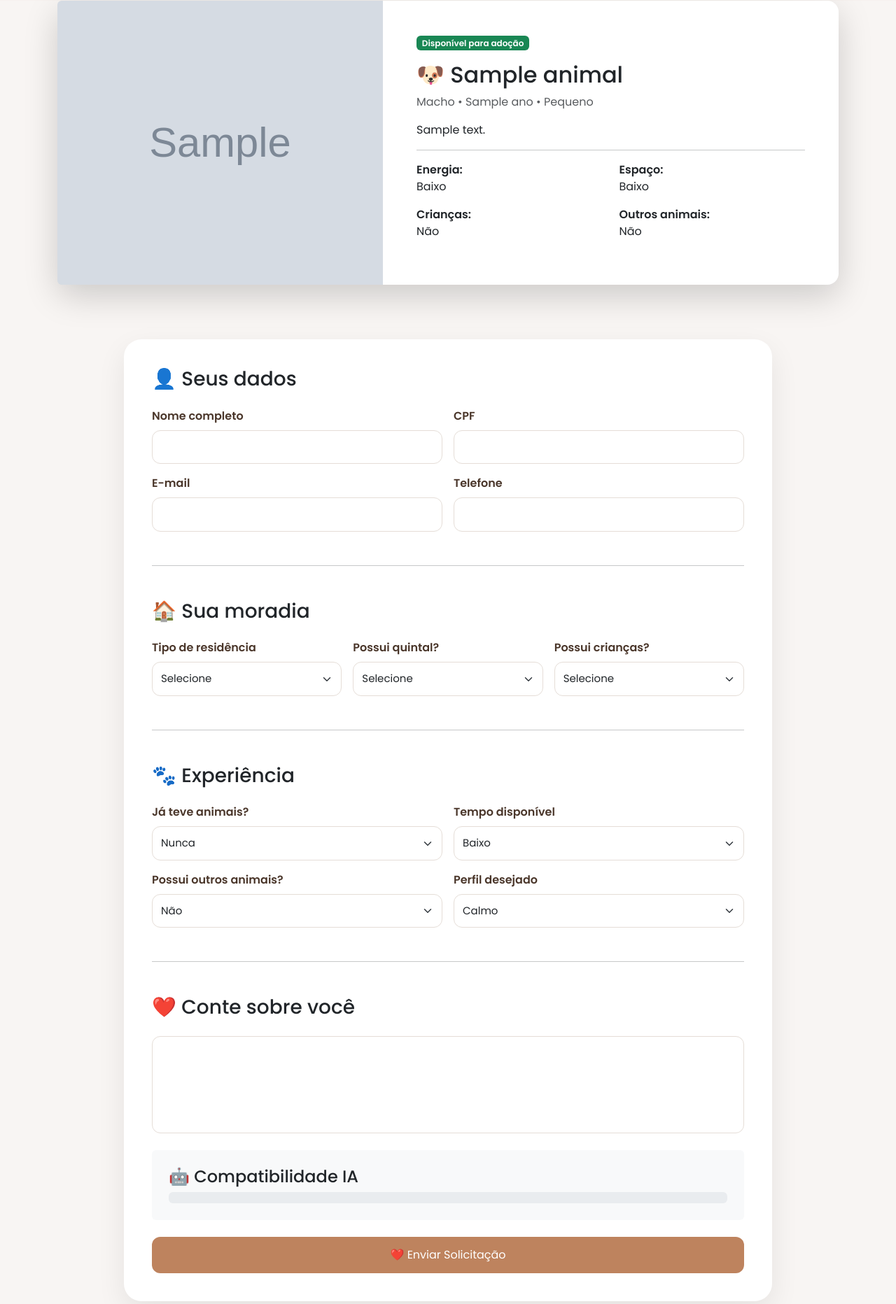
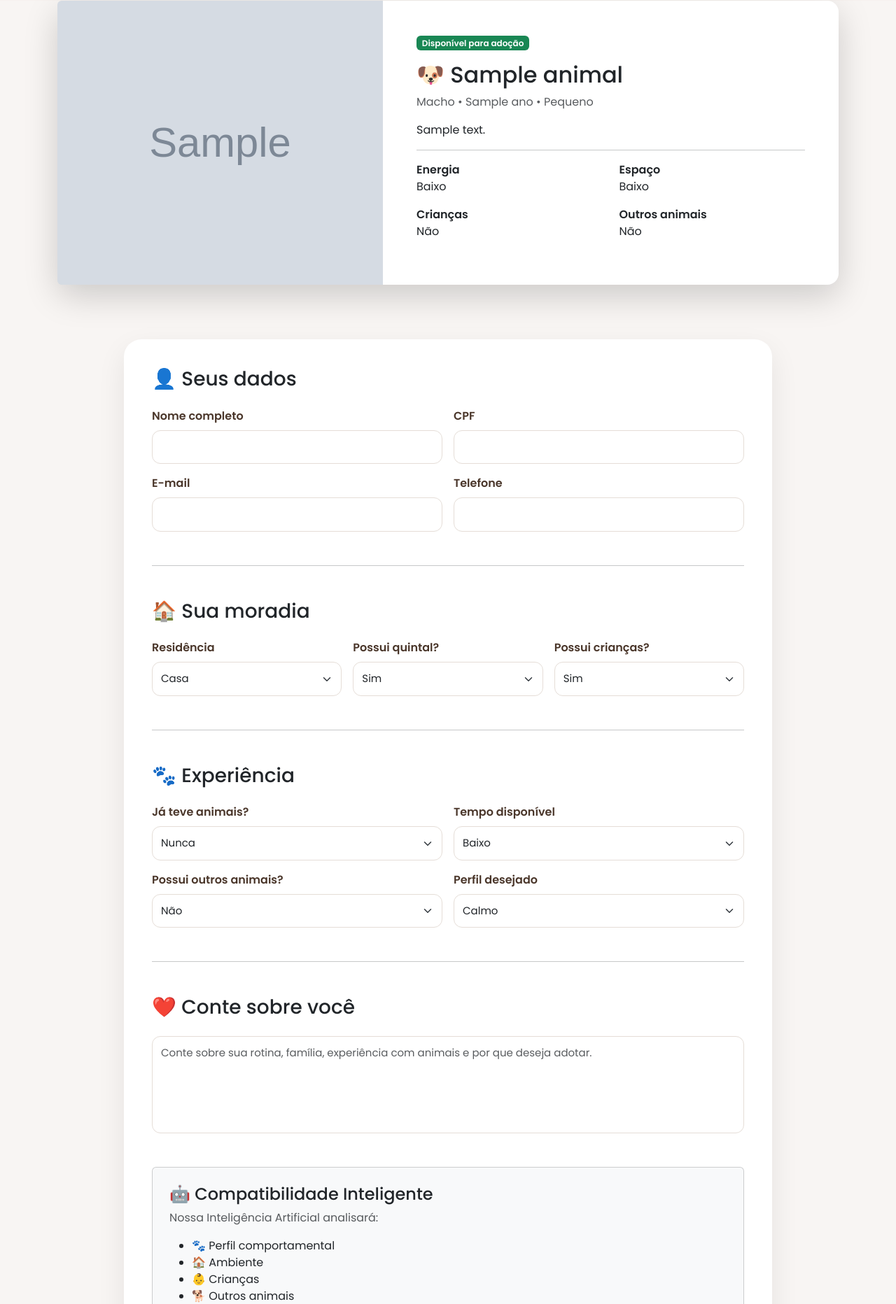
Before and after one commit to thiagomacklin/petconnect, a Django app: page /animais/adotar/1/ in a window 1280 px wide. Shown: the part 309-2173 px from the top of the page at 70% size. Run offline with Django 5.2, Linux system fonts and the light colour scheme; tables that the repository leaves empty hold one stand-in row (values such as "Sample post"); grey boxes marked "Sample" are stand-in pictures.

Commit message:
Add files via upload

```diff
--- a/pet/templates/animais/adocao.html
+++ b/pet/templates/animais/adocao.html
@@ -1,3 +1,4 @@
+
 {% load static %}
 
 <!DOCTYPE html>
@@ -8,7 +9,7 @@
     <meta charset="UTF-8">
     <meta name="viewport" content="width=device-width, initial-scale=1">
 
-<title>Quero Adotar | Amigos de Patas</title>
+    <title>Quero Adotar | Pet Connect 5.0</title>
 
     <link href="https://cdn.jsdelivr.net/npm/bootstrap@5.3.7/dist/css/bootstrap.min.css" rel="stylesheet">
 
@@ -20,30 +21,36 @@
 
 <body>
 
+<!-- ========================================= -->
 <!-- NAVBAR -->
+<!-- ========================================= -->
+
 <nav class="navbar navbar-expand-lg bg-white shadow-sm fixed-top">
+
     <div class="container">
-        <!-- LOGO -->
+
         <a class="navbar-brand logo" href="{% url 'index' %}">
-          <img src="{% static 'logo.png' %}" alt="Logo" />
+            <img src="{% static 'logo.png' %}" alt="Logo">
         </a>
 
-        <!-- MENU MOBILE -->
         <button
             class="navbar-toggler"
             type="button"
             data-bs-toggle="collapse"
-          data-bs-target="#menu"
-        >
+            data-bs-target="#menu">
+
             <span class="navbar-toggler-icon"></span>
+
         </button>
 
-        <!-- MENU -->
         <div class="collapse navbar-collapse" id="menu">
-          <!-- LINKS PRINCIPAIS -->
+
             <ul class="navbar-nav mx-auto">
+
                 <li class="nav-item">
-              <a class="nav-link" href="{% url 'index' %}"> Início </a>
+                    <a class="nav-link" href="{% url 'index' %}">
+                        Início
+                    </a>
                 </li>
 
                 <li class="nav-item">
@@ -53,10 +60,11 @@
                 </li>
 
                 <li class="nav-item">
-              <a class="nav-link" href="{% url 'sobre_nos' %}"> Sobre </a>
+                    <a class="nav-link" href="{% url 'sobre_nos' %}">
+                        Sobre
+                    </a>
                 </li>
 
-            <!-- APENAS ADMIN -->
                 {% if user.is_authenticated and user.is_superuser %}
 
                 <li class="nav-item">
@@ -66,51 +74,75 @@
                 </li>
 
                 {% endif %}
+
             </ul>
 
-          <!-- LADO DIREITO -->
             <div class="d-flex align-items-center gap-2">
-            <!-- VISITANTE -->
+
                 {% if not user.is_authenticated %}
 
-            <a href="{% url 'login' %}" class="btn btn-outline-secondary">
+                    <a href="{% url 'login' %}"
+                       class="btn btn-outline-secondary">
                         Entrar
                     </a>
 
-            <a href="{% url 'como_ajudar' %}" class="btn btn-doar"> ❤️ Doar </a>
+                    <a href="{% url 'como_ajudar' %}"
+                       class="btn btn-doar">
+                        ❤️ Doar
+                    </a>
 
-            <!-- LOGADO -->
                 {% else %}
 
-            <span class="text-muted me-2"> 👋 {{ user.username }} </span>
+                    <span class="text-muted">
+                        👋 {{ user.username }}
+                    </span>
 
-            <a href="{% url 'logout' %}" class="btn btn-outline-danger">
+                    <a href="{% url 'logout' %}"
+                       class="btn btn-outline-danger">
                         Sair
                     </a>
 
                 {% endif %}
+
             </div>
+
         </div>
+
     </div>
+
 </nav>
 
 
+<!-- ========================================= -->
 <!-- HERO -->
+<!-- ========================================= -->
+
 <section class="form-hero">
 
     <div class="container text-center">
 
-        <span class="subtitulo">PROCESSO DE ADOÇÃO</span>
+        <span class="subtitulo">
+            PROCESSO DE ADOÇÃO
+        </span>
 
-        <h1 class="titulo">Quero adotar este animal</h1>
+        <h1 class="titulo">
+            Quero adotar este animal
+        </h1>
 
-        <p>Preencha suas informações para iniciar o processo de adoção responsável.</p>
+        <p>
+            Preencha suas informações para iniciar
+            o processo de adoção responsável.
+        </p>
 
     </div>
 
 </section>
 
+
+<!-- ========================================= -->
 <!-- ANIMAL -->
+<!-- ========================================= -->
+
 <section class="container">
 
     <div class="card shadow-lg border-0 rounded-4 mb-5">
@@ -120,13 +152,19 @@
             <div class="col-lg-5">
 
                 {% if animal.foto1 and animal.foto1.name %}
-        <img src="{{ animal.foto1.url }}"
+
+                    <img
+                        src="{{ animal.foto1.url }}"
                         class="img-fluid rounded-start h-100"
                         style="object-fit:cover;">
+
                 {% else %}
-        <img src="https://via.placeholder.com/700x600?text=Sem+Foto"
+
+                    <img
+                        src="https://via.placeholder.com/700x600"
                         class="img-fluid rounded-start h-100"
                         style="object-fit:cover;">
+
                 {% endif %}
 
             </div>
@@ -140,16 +178,29 @@
                     </span>
 
                     <h2>
-        {% if animal.tipo == 'CAO' %} 🐶 {% else %} 🐱 {% endif %}
+
+                        {% if animal.tipo == 'CAO' %}
+                            🐶
+                        {% else %}
+                            🐱
+                        {% endif %}
+
                         {{ animal.nome }}
+
                     </h2>
 
                     <p class="text-muted">
-        {{ animal.get_sexo_display }} • {{ animal.idade }} ano{{ animal.idade|pluralize }} • {{ animal.get_porte_display }}
+
+                        {{ animal.get_sexo_display }}
+                        •
+                        {{ animal.idade }} ano{{ animal.idade|pluralize }}
+                        •
+                        {{ animal.get_porte_display }}
+
                     </p>
 
                     <p>
-        {{ animal.descricao|default:"Sem descrição disponível." }}
+                        {{ animal.descricao }}
                     </p>
 
                     <hr>
@@ -157,23 +208,23 @@
                     <div class="row">
 
                         <div class="col-md-6 mb-3">
-            <strong>Energia:</strong><br>
-            {{ animal.get_nivel_energia_display|default:"Não informado" }}
+                            <strong>Energia</strong><br>
+                            {{ animal.get_nivel_energia_display }}
                         </div>
 
                         <div class="col-md-6 mb-3">
-            <strong>Espaço:</strong><br>
-            {{ animal.get_necessidade_espaco_display|default:"Não informado" }}
+                            <strong>Espaço</strong><br>
+                            {{ animal.get_necessidade_espaco_display }}
                         </div>
 
                         <div class="col-md-6 mb-3">
-            <strong>Crianças:</strong><br>
-            {{ animal.get_convive_criancas_display|default:"Não informado" }}
+                            <strong>Crianças</strong><br>
+                            {{ animal.get_convive_criancas_display }}
                         </div>
 
                         <div class="col-md-6 mb-3">
-            <strong>Outros animais:</strong><br>
-            {{ animal.get_convive_animais_display|default:"Não informado" }}
+                            <strong>Outros animais</strong><br>
+                            {{ animal.get_convive_animais_display }}
                         </div>
 
                     </div>
@@ -188,7 +239,11 @@
 
 </section>
 
+
+<!-- ========================================= -->
 <!-- FORMULÁRIO -->
+<!-- ========================================= -->
+
 <section class="container pb-5">
 
 <div class="row justify-content-center">
@@ -201,147 +256,361 @@
 
 {% csrf_token %}
 
-<h3 class="mb-4">👤 Seus dados</h3>
+<!-- DADOS -->
+
+<h3 class="mb-4">
+    👤 Seus dados
+</h3>
 
 <div class="row g-3">
 
     <div class="col-md-6">
-<label class="form-label">Nome completo</label>
-<input type="text" name="nome" class="form-control" required>
+        <label class="form-label">
+            Nome completo
+        </label>
+
+        <input
+            type="text"
+            name="nome"
+            class="form-control"
+            required>
     </div>
 
     <div class="col-md-6">
-<label class="form-label">CPF</label>
-<input type="text" name="cpf" class="form-control" required>
+        <label class="form-label">
+            CPF
+        </label>
+
+        <input
+            type="text"
+            name="cpf"
+            class="form-control"
+            required>
     </div>
 
     <div class="col-md-6">
-<label class="form-label">E-mail</label>
-<input type="email" name="email" class="form-control" required>
+        <label class="form-label">
+            E-mail
+        </label>
+
+        <input
+            type="email"
+            name="email"
+            class="form-control"
+            required>
     </div>
 
     <div class="col-md-6">
-<label class="form-label">Telefone</label>
-<input type="text" name="telefone" class="form-control" required>
+        <label class="form-label">
+            Telefone
+        </label>
+
+        <input
+            type="text"
+            name="telefone"
+            class="form-control"
+            required>
     </div>
 
 </div>
 
+
 <hr class="my-5">
 
-<h3 class="mb-4">🏠 Sua moradia</h3>
+
+<!-- MORADIA -->
+
+<h3 class="mb-4">
+    🏠 Sua moradia
+</h3>
 
 <div class="row g-3">
 
     <div class="col-md-4">
-<label class="form-label">Tipo de residência</label>
-<select name="residencia" class="form-select">
-    <option value="">Selecione</option>
+
+        <label class="form-label">
+            Residência
+        </label>
+
+        <select name="residencia"
+                class="form-select">
+
             <option>Casa</option>
             <option>Apartamento</option>
             <option>Chácara</option>
+
         </select>
+
     </div>
 
     <div class="col-md-4">
-<label class="form-label">Possui quintal?</label>
-<select name="quintal" class="form-select">
-    <option>Selecione</option>
+
+        <label class="form-label">
+            Possui quintal?
+        </label>
+
+        <select name="quintal"
+                class="form-select">
+
             <option>Sim</option>
             <option>Não</option>
+
         </select>
+
     </div>
 
     <div class="col-md-4">
-<label class="form-label">Possui crianças?</label>
-<select name="criancas" class="form-select">
-    <option>Selecione</option>
+
+        <label class="form-label">
+            Possui crianças?
+        </label>
+
+        <select name="criancas"
+                class="form-select">
+
             <option>Sim</option>
             <option>Não</option>
+
         </select>
+
     </div>
 
 </div>
 
+
 <hr class="my-5">
 
-<h3 class="mb-4">🐾 Experiência</h3>
+
+<!-- EXPERIÊNCIA -->
+
+<h3 class="mb-4">
+    🐾 Experiência
+</h3>
 
 <div class="row g-3">
 
     <div class="col-md-6">
-<label class="form-label">Já teve animais?</label>
-<select name="experiencia" class="form-select">
+
+        <label class="form-label">
+            Já teve animais?
+        </label>
+
+        <select name="experiencia"
+                class="form-select">
+
             <option>Nunca</option>
             <option>Pouca experiência</option>
             <option>Muita experiência</option>
+
         </select>
+
     </div>
 
     <div class="col-md-6">
-<label class="form-label">Tempo disponível</label>
-<select name="tempo" class="form-select">
+
+        <label class="form-label">
+            Tempo disponível
+        </label>
+
+        <select name="tempo"
+                class="form-select">
+
             <option>Baixo</option>
             <option>Médio</option>
             <option>Alto</option>
+
         </select>
+
     </div>
 
     <div class="col-md-6">
-<label class="form-label">Possui outros animais?</label>
-<select name="outros_animais" class="form-select">
+
+        <label class="form-label">
+            Possui outros animais?
+        </label>
+
+        <select name="outros_animais"
+                class="form-select">
+
             <option>Não</option>
             <option>Sim</option>
+
         </select>
+
     </div>
 
     <div class="col-md-6">
-<label class="form-label">Perfil desejado</label>
-<select name="perfil" class="form-select">
+
+        <label class="form-label">
+            Perfil desejado
+        </label>
+
+        <select name="perfil"
+                class="form-select">
+
             <option>Calmo</option>
             <option>Moderado</option>
             <option>Ativo</option>
+
         </select>
+
     </div>
 
 </div>
 
+
 <hr class="my-5">
 
-<h3 class="mb-4">❤️ Conte sobre você</h3>
 
-<textarea name="descricao" class="form-control" rows="5"></textarea>
+<!-- DESCRIÇÃO -->
 
-<!-- COMPATIBILIDADE IA -->
+<h3 class="mb-4">
+    ❤️ Conte sobre você
+</h3>
+
+<textarea
+    name="descricao"
+    class="form-control"
+    rows="5"
+    placeholder="Conte sobre sua rotina, família, experiência com animais e por que deseja adotar."></textarea>
+
+
+<!-- ========================================= -->
+<!-- RESULTADO IA -->
+<!-- ========================================= -->
+
 {% if compatibilidade %}
 
-<div class="alert alert-info mt-4">
+<div class="card shadow mt-5">
 
-    <h5>🤖 Resultado da IA</h5>
+    <div class="card-header">
 
-    <pre style="white-space: pre-wrap;">{{ compatibilidade }}</pre>
+        <h4 class="mb-0">
+            🤖 Avaliação Inteligente
+        </h4>
+
+    </div>
+
+    <div class="card-body">
+
+        {% if compatibilidade.status == "APROVADO" %}
+
+            <div class="alert alert-success">
+                <strong>
+                    ✅ APROVADO
+                </strong>
+            </div>
+
+        {% elif compatibilidade.status == "APROVADO_COM_RESTRICOES" %}
+
+            <div class="alert alert-warning">
+                <strong>
+                    ⚠️ APROVADO COM RESTRIÇÕES
+                </strong>
+            </div>
+
+        {% else %}
+
+            <div class="alert alert-danger">
+                <strong>
+                    ❌ REPROVADO
+                </strong>
+            </div>
+
+        {% endif %}
+
+
+        <h5>
+            Compatibilidade
+        </h5>
+
+        <div class="progress mb-4"
+             style="height:30px;">
+
+            <div class="progress-bar"
+
+                 style="width:{{ compatibilidade.compatibilidade }}%;">
+
+                {{ compatibilidade.compatibilidade }}%
+
+            </div>
+
+        </div>
+
+
+        <h5>
+            🚨 Nível de risco
+        </h5>
+
+        <p>
+            {{ compatibilidade.risco }}
+        </p>
+
+
+        <h5>
+            📋 Justificativa
+        </h5>
+
+        <p>
+            {{ compatibilidade.justificativa }}
+        </p>
+
+
+        <h5>
+            💡 Recomendação
+        </h5>
+
+        <div class="alert alert-light">
+
+            {{ compatibilidade.recomendacao }}
+
+        </div>
+
+    </div>
 
 </div>
 
 {% else %}
 
-<div class="card bg-light border-0 p-4 mt-4 mb-4">
+<div class="card bg-light p-4 mt-5">
 
-    <h4>🤖 Compatibilidade IA</h4>
+    <h4>
+        🤖 Compatibilidade Inteligente
+    </h4>
 
-    <div class="progress">
-        <div class="progress-bar" style="width:0%"></div>
-    </div>
+    <p class="text-muted">
+
+        Nossa Inteligência Artificial analisará:
+
+    </p>
+
+    <ul>
+
+        <li>🐾 Perfil comportamental</li>
+        <li>🏠 Ambiente</li>
+        <li>👶 Crianças</li>
+        <li>🐕 Outros animais</li>
+        <li>⏰ Tempo disponível</li>
+        <li>❤️ Compatibilidade emocional</li>
+        <li>🛡️ Riscos de adoção inadequada</li>
+
+    </ul>
 
 </div>
 
 {% endif %}
 
-<!-- BOTÕES -->
-<div class="d-flex gap-3">
 
-<button type="submit" class="btn btn-principal flex-fill">
+<!-- BOTÃO -->
+
+<div class="d-flex gap-3 mt-5">
+
+    <button
+        type="submit"
+        class="btn btn-principal flex-fill">
+
         ❤️ Enviar Solicitação
+
     </button>
 
 </div>
@@ -356,19 +625,25 @@
 
 </section>
 
+
+<!-- ========================================= -->
 <!-- FOOTER -->
+<!-- ========================================= -->
+
 <footer>
 
     <div class="container text-center">
 
-<img src="{% static 'logo2.png' %}" alt="Logo">
+        <img
+            src="{% static 'logo2.png' %}"
+            alt="Logo">
 
     </div>
 
 </footer>
 
+
 <script src="https://cdn.jsdelivr.net/npm/bootstrap@5.3.7/dist/js/bootstrap.bundle.min.js"></script>
 
 </body>
-
 </html>
```
Lines whose indentation alone changed are shown as unchanged.
